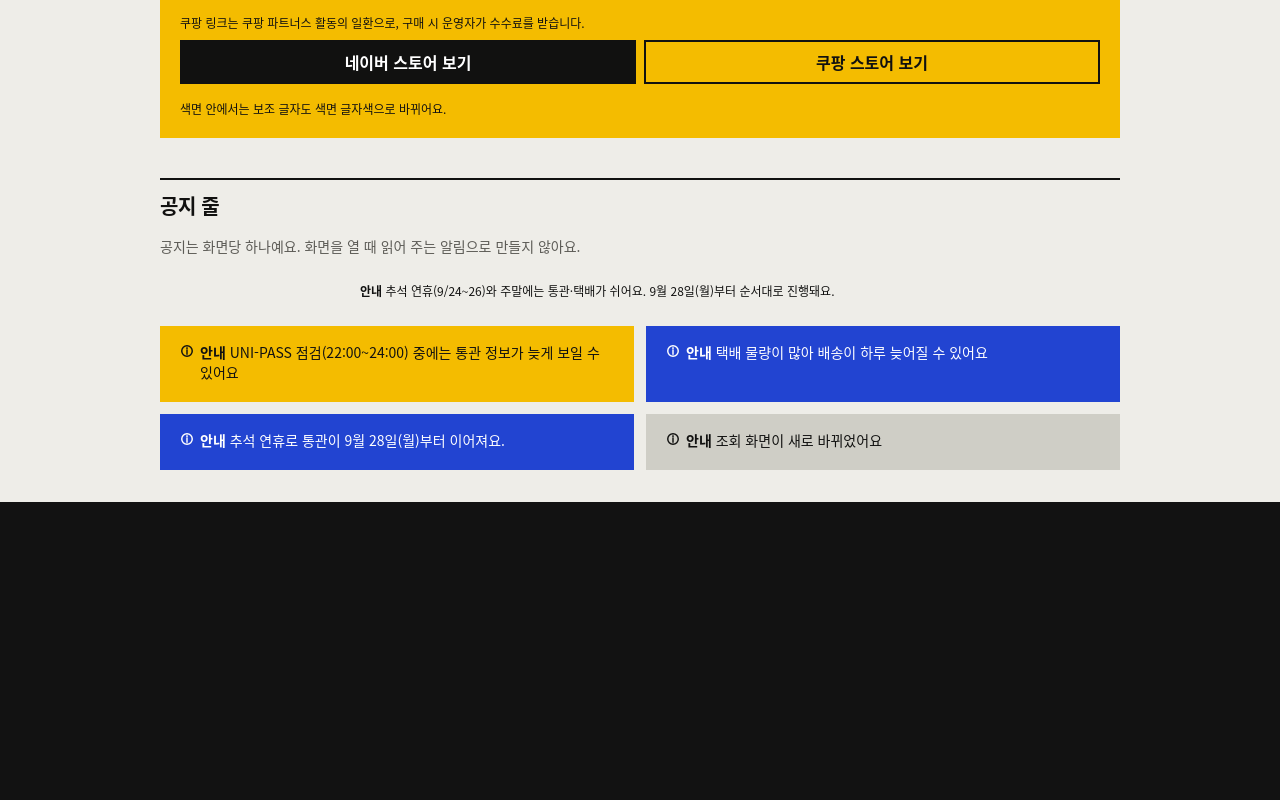
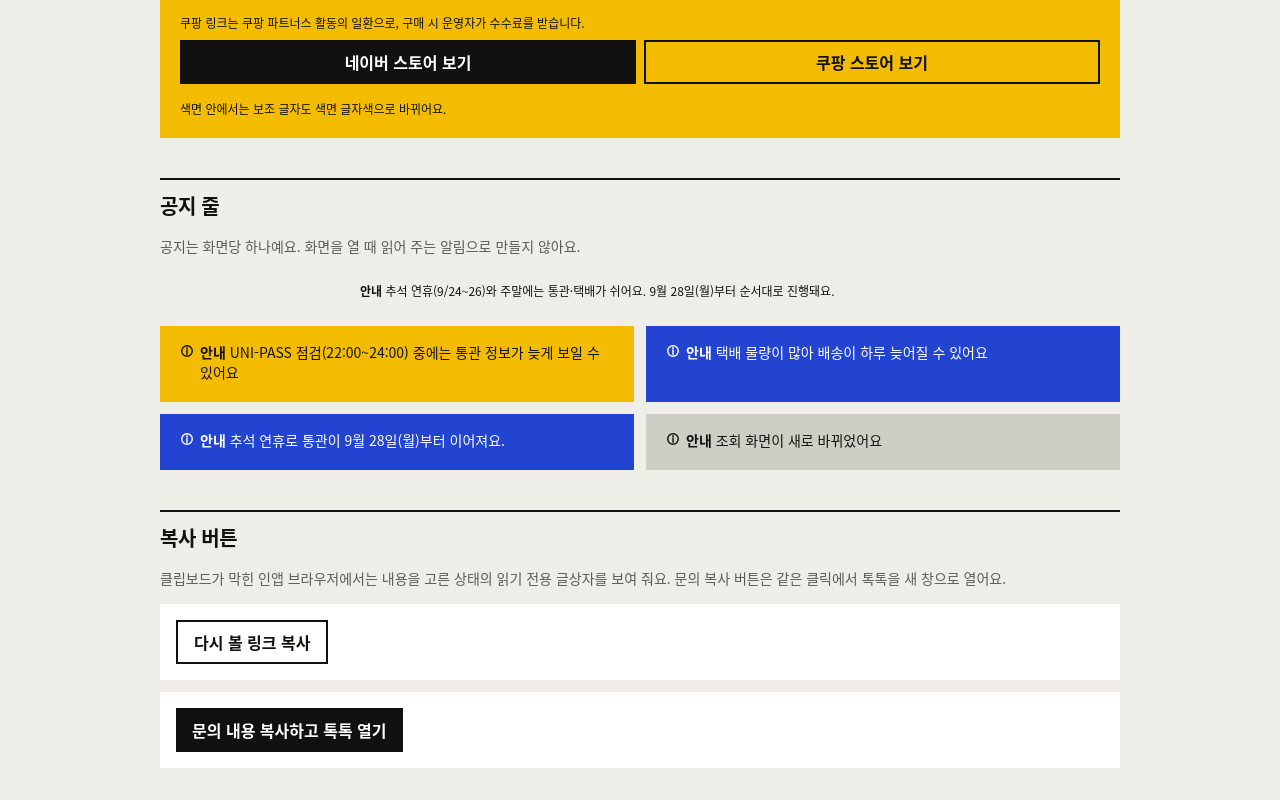
Before and after one commit to Ddomongs/tracking-tipoasis, a Next.js app: page /internal/ui-kit in a window 1280 px wide. Shown: the part 5646-6446 px from the top of the page. Before the commit the page ends 6148 px from the top, so only its background shows below. Built offline with nearby package versions, Linux system fonts and the light colour scheme.

Commit message:
feat: add CopyButton with a selectable fallback for blocked clipboards

```diff
--- /dev/null
+++ b/app/(internal)/internal/ui-kit/UiKitInteractive.tsx
@@ -0,0 +1,38 @@
+"use client";
+
+import { useState } from "react";
+import { CopyButton } from "@/components/primitives/CopyButton";
+import type { CopyOutcome } from "@/lib/clipboard";
+
+/** Client island of the gallery: CopyButton demos that expose their outcome as data-copy-outcome for tests. */
+export function UiKitInteractive({
+  returnLink,
+  inquiryText,
+  talkUrl,
+  talkLabel
+}: {
+  readonly returnLink: string;
+  readonly inquiryText: string;
+  readonly talkUrl: string;
+  readonly talkLabel: string;
+}): React.JSX.Element {
+  const [copyOutcome, setCopyOutcome] = useState<CopyOutcome | "none">("none");
+  const [talkOutcome, setTalkOutcome] = useState<CopyOutcome | "none">("none");
+  return (
+    <div className="flex flex-col gap-3">
+      <div data-demo="copy" data-copy-text={returnLink} data-copy-outcome={copyOutcome} className="bg-tt-surface p-4">
+        <CopyButton
+          mode="copy"
+          text={returnLink}
+          label="다시 볼 링크 복사"
+          copiedLabel="링크를 복사했어요"
+          variant="secondary"
+          onCopied={setCopyOutcome}
+        />
+      </div>
+      <div data-demo="copy-and-open" data-copy-text={inquiryText} data-copy-outcome={talkOutcome} className="bg-tt-surface p-4">
+        <CopyButton mode="copyAndOpen" text={inquiryText} label={talkLabel} href={talkUrl} variant="primary" onCopied={setTalkOutcome} />
+      </div>
+    </div>
+  );
+}
--- a/app/(internal)/internal/ui-kit/page.tsx
+++ b/app/(internal)/internal/ui-kit/page.tsx
@@ -1,4 +1,7 @@
 import type { Metadata } from "next";
+import { UiKitInteractive } from "./UiKitInteractive";
+import { buildReturnLink } from "@/lib/site";
+import { buildInquiryCopy } from "@/lib/tracking/inquiry-copy";
 import { AffiliateLinkGroup } from "@/components/primitives/AffiliateLinkGroup";
 import { Button } from "@/components/primitives/Button";
 import { NoticeBanner } from "@/components/primitives/NoticeBanner";
@@ -147,6 +150,7 @@
         <NumberBarSection />
         <LinkSection />
         <NoticeSection />
+        <CopySection />
       </div>
     </main>
   );
@@ -519,3 +523,24 @@
     </Section>
   );
 }
+
+const DEMO_NOW = new Date("2026-09-26T14:05:00+09:00");
+const DEMO_NUMBER = "000012345678";
+
+function CopySection(): React.JSX.Element {
+  // '[배송 문의] 조회번호 0000 1234 5678 / 조회 화면 오류 / 9월 26일 14:05' (S03's inquiry copy)
+  const inquiryText = buildInquiryCopy({ kind: "screenError", number: numberView(DEMO_NUMBER), now: DEMO_NOW });
+  return (
+    <Section id="copy" title="복사 버튼">
+      <p className="m-0 text-tt-sm text-tt-muted">
+        클립보드가 막힌 인앱 브라우저에서는 내용을 고른 상태의 읽기 전용 글상자를 보여 줘요. 문의 복사 버튼은 같은 클릭에서 톡톡을 새 창으로 열어요.
+      </p>
+      <UiKitInteractive
+        returnLink={buildReturnLink(DEMO_NUMBER, "AUTO")}
+        inquiryText={inquiryText}
+        talkUrl={channels.talk.url}
+        talkLabel={channels.talk.labels.copyAndTalk}
+      />
+    </Section>
+  );
+}
--- /dev/null
+++ b/components/primitives/CopyButton.tsx
@@ -0,0 +1,101 @@
+"use client";
+
+import { useEffect, useRef, useState } from "react";
+import { copyText, type CopyOutcome } from "@/lib/clipboard";
+import { Button, buttonClassName, type ButtonVariant } from "./Button";
+
+const NEW_WINDOW_SUFFIX = " 새 창으로 열기";
+
+interface CopyButtonBase {
+  readonly text: string;
+  readonly label: string;
+  readonly variant: ButtonVariant;
+  readonly onCopied?: (outcome: CopyOutcome) => void;
+}
+
+export type CopyButtonProps =
+  | (CopyButtonBase & { readonly mode: "copy"; readonly copiedLabel: string })
+  | (CopyButtonBase & { readonly mode: "copyAndOpen"; readonly href: string });
+
+interface CopyResult {
+  readonly text: string;
+  readonly outcome: CopyOutcome;
+}
+
+function startCopy(text: string): Promise<CopyOutcome> {
+  try {
+    return copyText(text).catch((): CopyOutcome => "fallback");
+  } catch {
+    return Promise.resolve("fallback");
+  }
+}
+
+/**
+ * Copies `text` (roadmap §11.9). "copy" is a button; "copyAndOpen" is a new-tab link that copies in the same
+ * click, so the popup blocker and the clipboard's user-activation rule both see one gesture. When the clipboard
+ * is blocked (Naver/Kakao in-app browsers) a read-only textarea with the whole text selected appears below the
+ * control. It never throws. Announcing the result is the caller's job (onCopied → useAnnounce); no live region here.
+ */
+export function CopyButton(props: CopyButtonProps): React.JSX.Element {
+  const { text, label, variant, onCopied } = props;
+  const [result, setResult] = useState<CopyResult | null>(null);
+  const fallbackRef = useRef<HTMLTextAreaElement>(null);
+  // A result belongs to the text it copied; a new text starts fresh without an effect.
+  const outcome = result !== null && result.text === text ? result.outcome : null;
+
+  useEffect(() => {
+    if (outcome !== "fallback") return;
+    const box = fallbackRef.current;
+    if (box === null) return;
+    box.focus();
+    box.select();
+    // iOS webviews ignore select() on a read-only field; an explicit range selects the whole text there too.
+    box.setSelectionRange(0, box.value.length);
+  }, [outcome]);
+
+  const copy = (): void => {
+    void startCopy(text).then((next) => {
+      setResult({ text, outcome: next });
+      onCopied?.(next);
+    });
+  };
+
+  const trigger =
+    props.mode === "copy" ? (
+      <Button variant={variant} onClick={copy}>
+        {outcome === "copied" ? props.copiedLabel : label}
+      </Button>
+    ) : (
+      <a
+        href={props.href}
+        target="_blank"
+        rel="noopener noreferrer"
+        aria-label={`${label}${NEW_WINDOW_SUFFIX}`}
+        data-slot="button"
+        data-variant={variant}
+        data-size="md"
+        className={buttonClassName(variant, "md")}
+        onClick={copy}
+      >
+        {label}
+      </a>
+    );
+
+  return (
+    <div className="flex w-full max-w-full flex-col items-start gap-2">
+      {trigger}
+      {outcome === "fallback" ? (
+        <textarea
+          ref={fallbackRef}
+          readOnly
+          value={text}
+          aria-label={label}
+          data-copy-fallback="true"
+          rows={3}
+          onFocus={(event) => event.currentTarget.select()}
+          className="tt-focus block w-full min-w-0 resize-none border-2 border-solid border-tt-ink bg-tt-surface p-3 font-tt-body text-tt-md text-tt-ink"
+        />
+      ) : null}
+    </div>
+  );
+}
```
Also changed, not shown: 1 other file (tests, documents, lock files or other folders).
